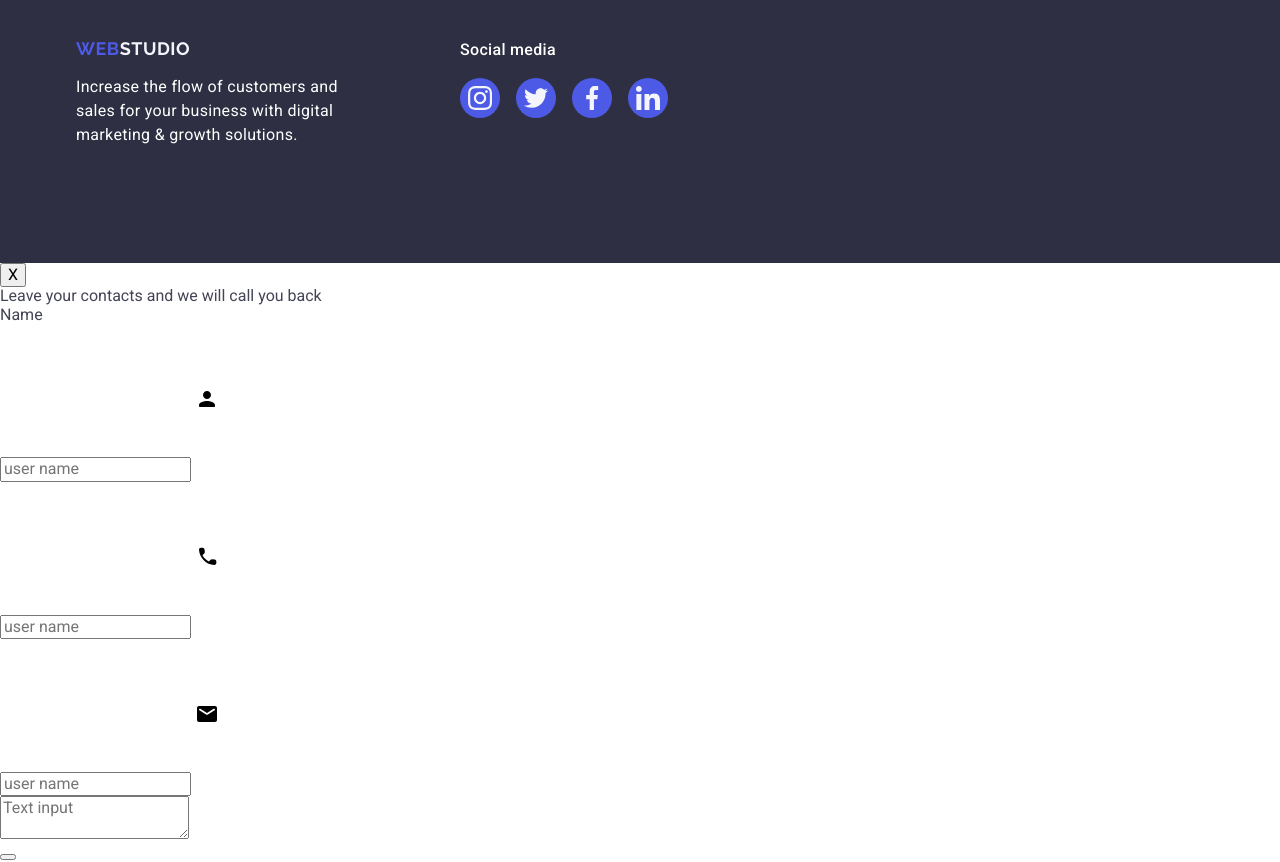
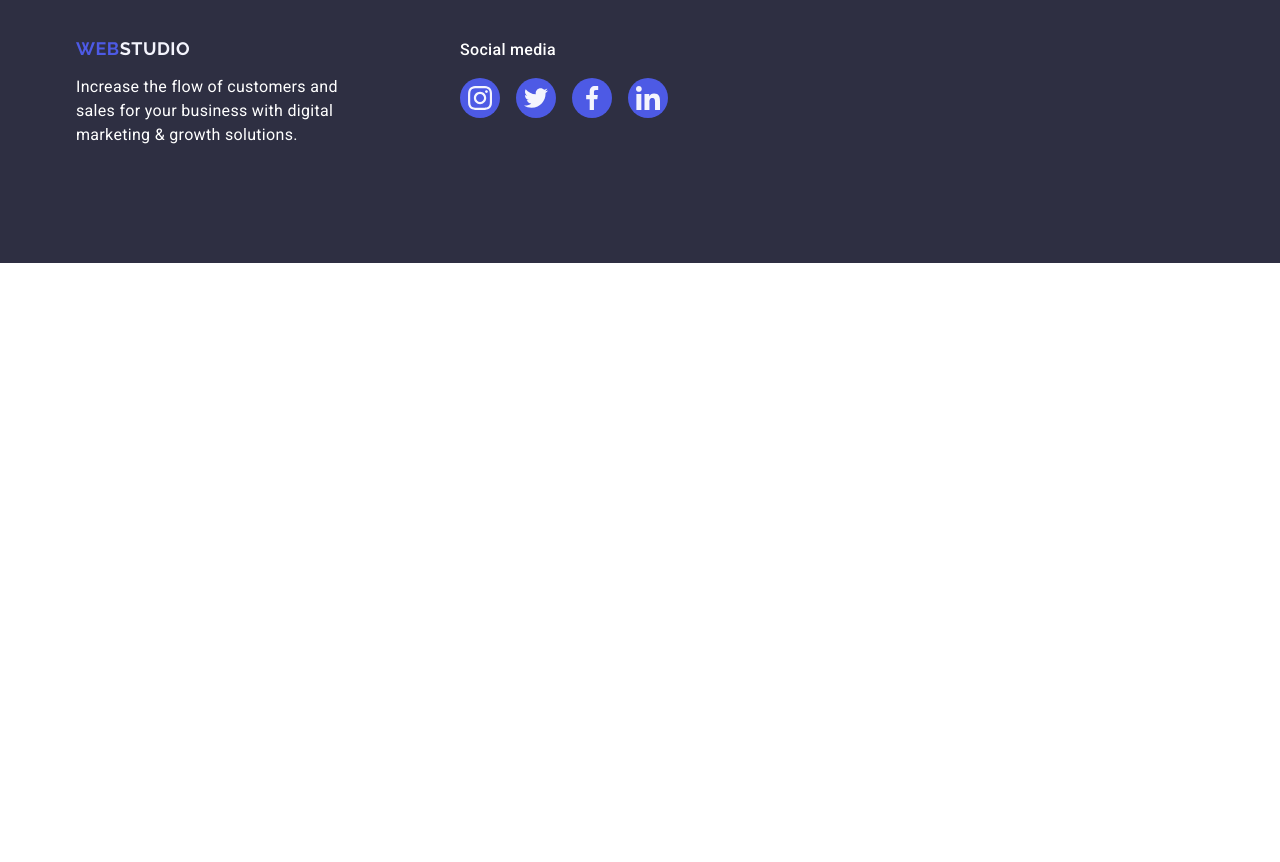
Before and after one commit to Khariton0vRuslan/goit-markup-hw-04, a plain HTML site: page index.html in a window 1280 px wide. Shown: the part 3237-4099 px from the top of the page. After the commit the page ends 3500 px from the top, so only its background shows below. Drawn offline with nearby package versions, Linux system fonts and the light colour scheme.

Commit message:
Update index.html

```diff
--- a/index.html
+++ b/index.html
@@ -360,44 +360,6 @@
 
     </footer>
 
-    <!-- МОДЕЛЬНЕ ВІКНО-->
-    <div class="backdrop">
-        <div class="modal">
-            <button type="button " class="modal-close">X</button>
-            <p class="modal-title title">Leave your contacts and we will call you back</p>
-            <form class="modal-form" >
-                <div class="modal-field">
-                    <label for="user-name" class="modal-label">Name</label>
-                    <div class="modal-input-wrap"><input type="text" name="user-name" class="modal-input" placeholder="user name" required id="user-name"/>
-                    <svg class="modal-icon" width="24">
-                    <use href="./images/icons.svg#icon-person-black-18dp-1"></use>
-                </svg></div>
 
-                </div>
-                <div class="modal-field">
-                    <label for="user-phone" class="modal-label"></label>
-                    <div class="modal-input-wrap"><input type="tel" name="user-phone" class="modal-input" placeholder="user name" required id="user-phone"/>
-                    <svg class="modal-icon" width="24">
-                    <use href="./images/icons.svg#icon-phone-black-18dp-1"></use>
-                    </svg></div>
-
-                </div>
-                <div class="modal-field">
-                    <label for="user-email" class="modal-label"></label>
-                    <div class="modal-input-wrap"><input type="email" name="user-email" class="modal-input" placeholder="user name" required id="user-email"/>
-                    <svg class="modal-icon" width="24">
-                    <use href="./images/icons.svg#icon-email-black-18dp-1"></use>
-                    </svg></div>
-                </div>
-
-                <div class="modal-field">
-                    <label for="user-text" class="modal-label"></label>
-                    <textarea name="user-text" id="user-text"  class="modal-textarea" placeholder="Text input"
-                    ></textarea>
-                </div>
-                <button type="submit"></button>
-            </form>
-        </div>
-    </div>
 </body>
 </html>
```
